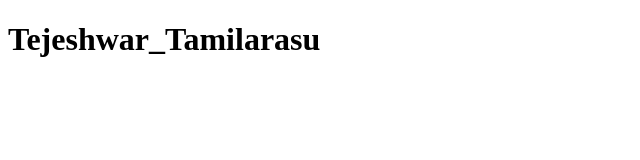
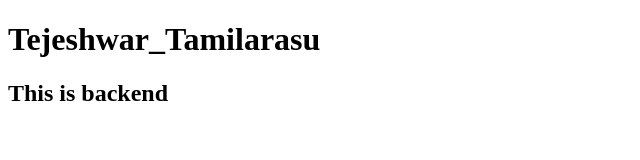
Before and after one commit to Tejeshwar-tech-enthu/Experiment, a plain HTML site: page index.html in a window 1280 px wide. Shown: the whole page, without its empty margins (0-640 px from the left). Drawn offline with Linux system fonts and the light colour scheme.

Commit message:
feat : added h2 tag

```diff
--- a/index.html
+++ b/index.html
@@ -7,6 +7,6 @@
 </head>
 <body>
     <h1>Tejeshwar_Tamilarasu</h1>
-
+    <h2>This is backend</h2>
 </body>
 </html>
```
